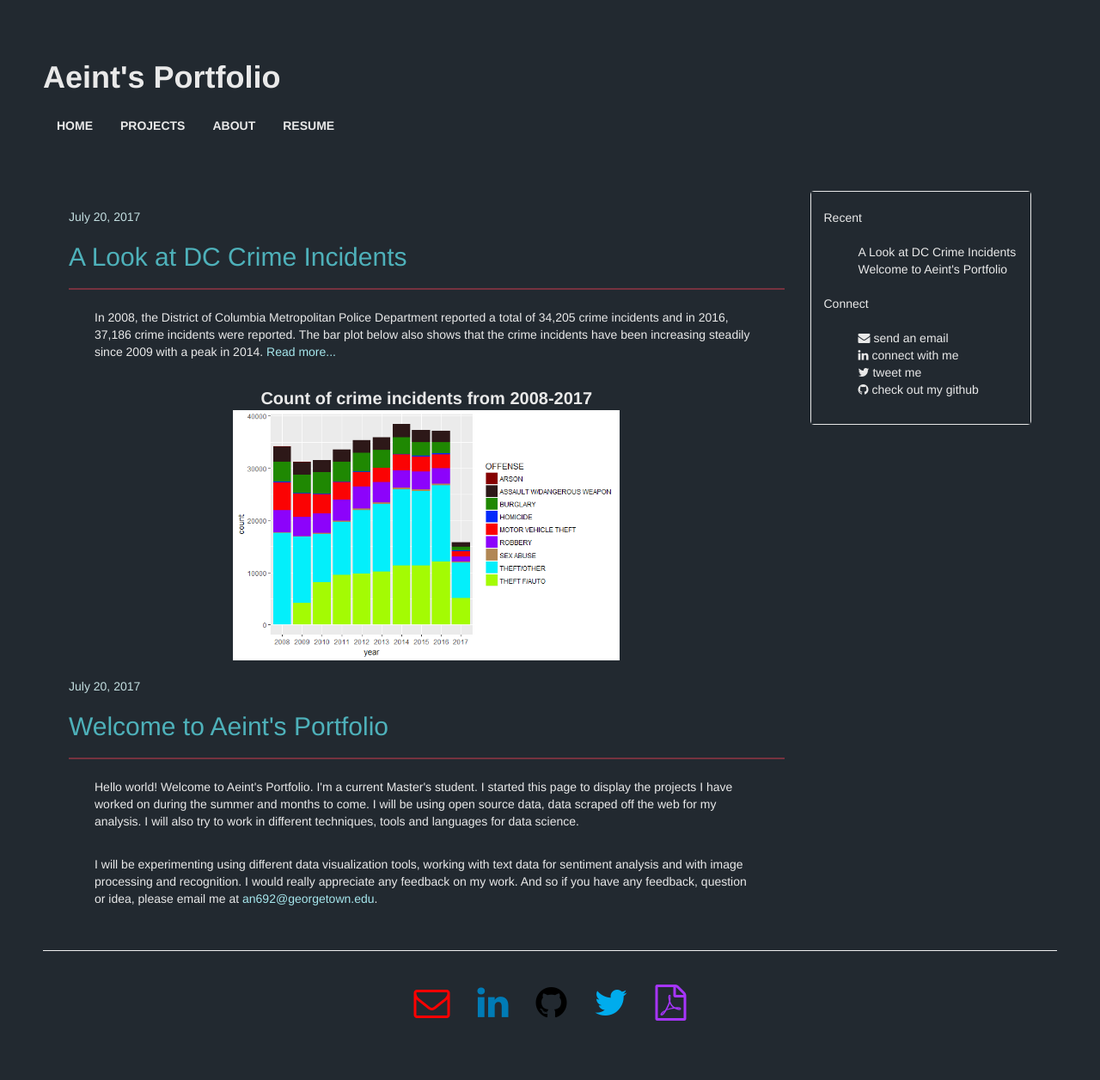
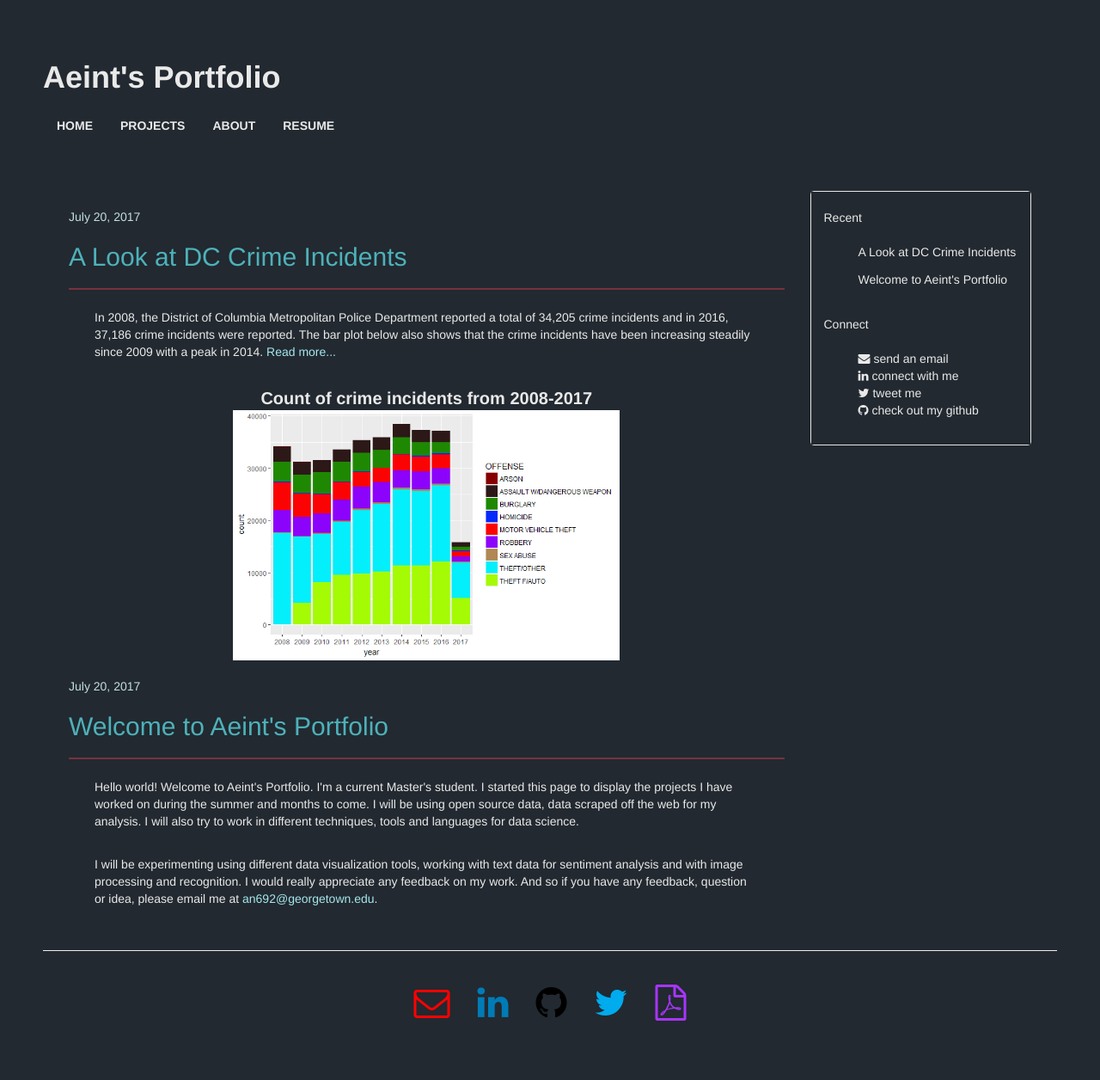
Before and after one commit to aeintngon/old-webpage, a Jekyll site: the page built from index.html, in a window 1280 px wide. Shown: the whole page at 86% size. Built offline with Jekyll 4.4.1, drawn with Linux system fonts in a browser that asks for light colours; nearby versions of some CDN libraries.

Commit message:
sidebar margin update

```diff
--- a/CSS/styles.css
+++ b/CSS/styles.css
@@ -46,6 +46,10 @@ a:hover {
 	height: 2px;
 	border: 0;
 	margin-bottom: 12px;
+}
+
+.recent-project li{
+	margin-bottom:12px;
 }
 
 ul {
--- a/_layouts/default.html
+++ b/_layouts/default.html
@@ -35,7 +35,7 @@
         <div class="navbar-collapse collapse sidebar-navbar-collapse">
           <ul class="nav navbar-nav">
             <br><li>Recent</li></br>
-            <ul>
+            <ul class="recent-project">
             <li><a href="./DCCrimeData.html">A Look at DC Crime Incidents</a></li>
             <li><a href="./welcome.html">Welcome to Aeint's Portfolio</a></li>
             </ul>
```
